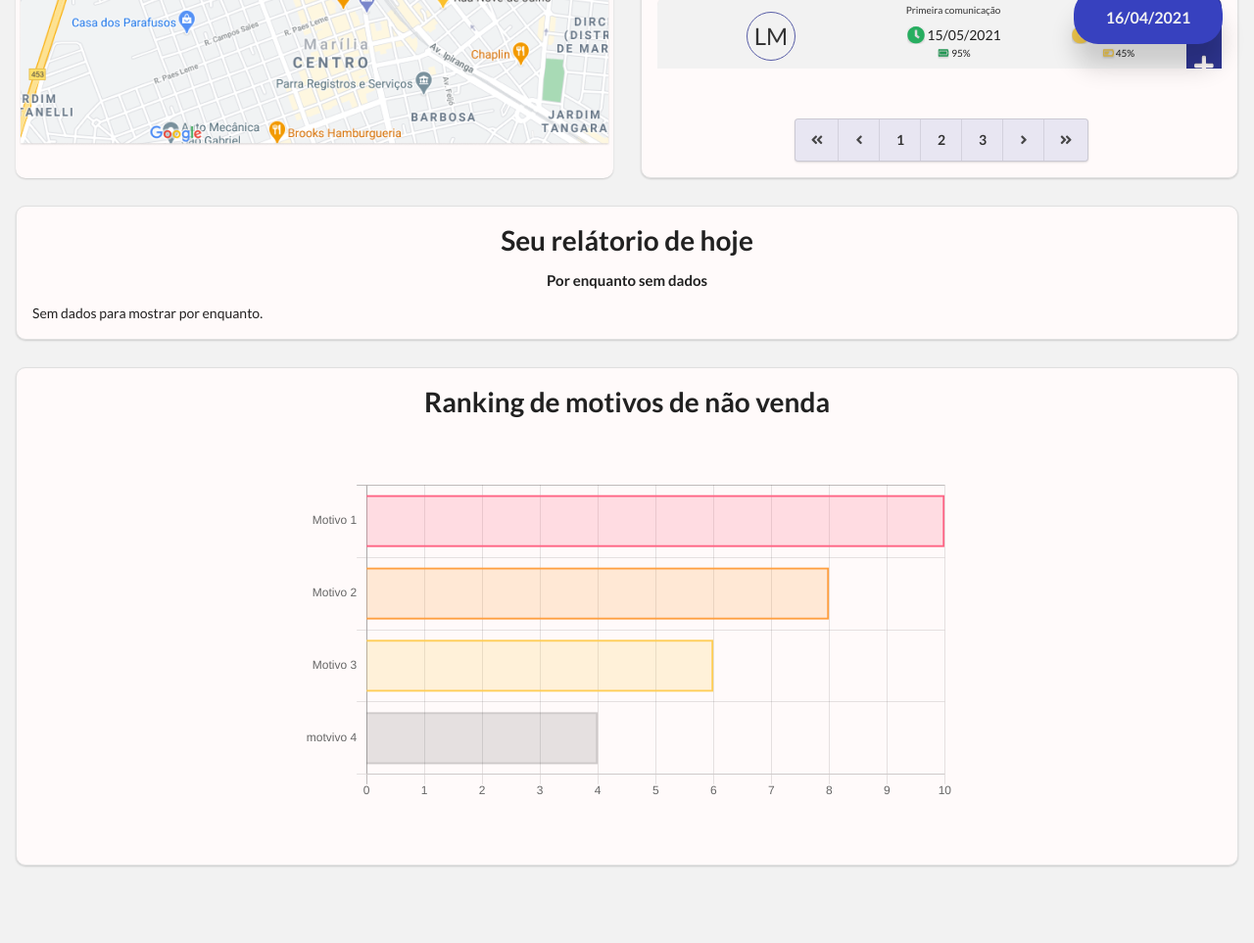
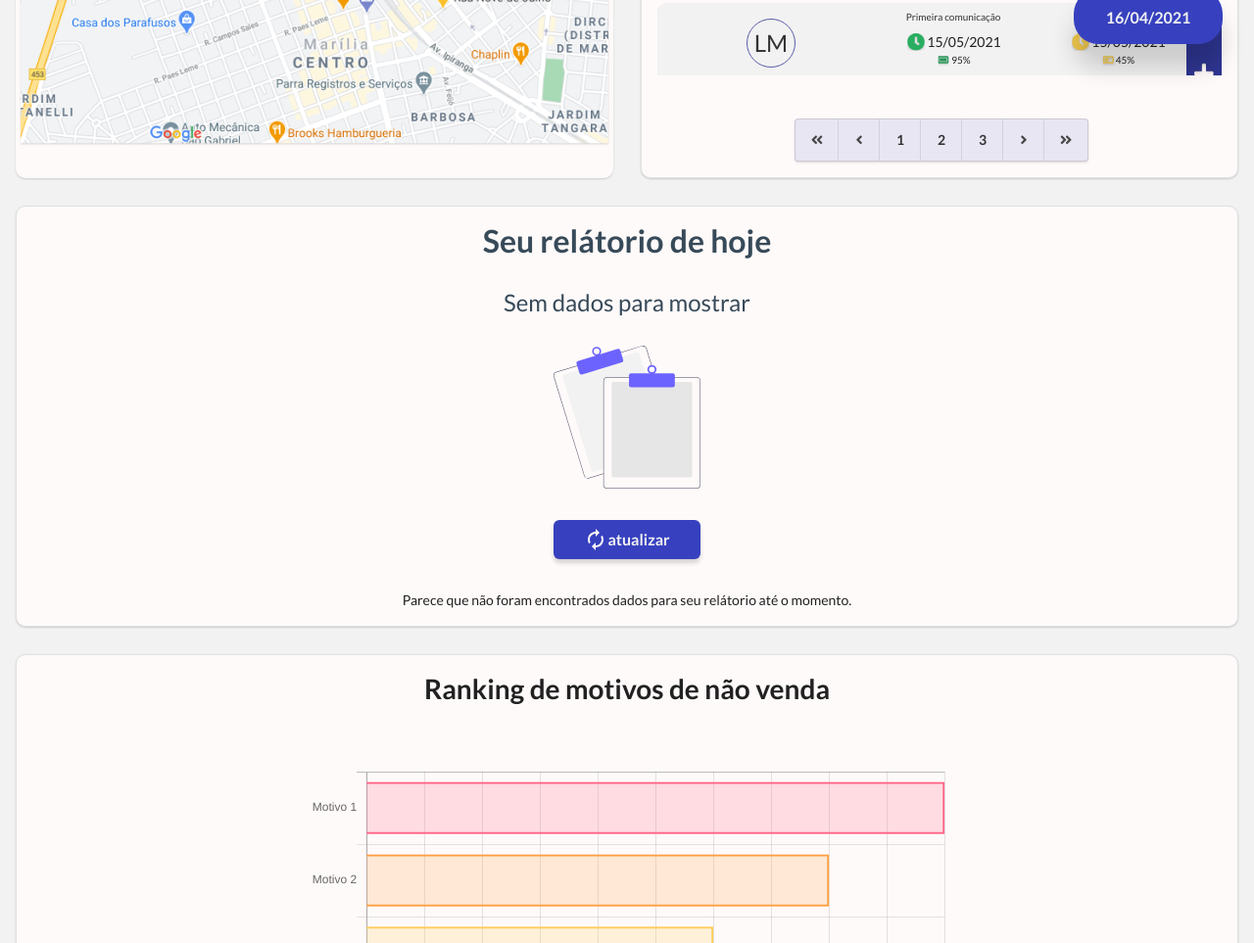
Before and after one commit to HelioHarada/dashboard-gerencialweb, a website: page index.html in a window 1280 px wide. Shown: the part 723-1686 px from the top of the page at 98% size. Before the commit the page ends 1621 px from the top, so only its background shows below. Drawn offline with nearby package versions, Linux system fonts and the light colour scheme.

Commit message:
created card not found

```diff
--- a/index.html
+++ b/index.html
@@ -85,7 +85,7 @@
                         <!-- RIGHT SIDE -->
                         <div class="eight wide column">
                             <div class="fs-right-side">
-                                <h2>Lista de Vendedores</h2>
+                                <h5>Lista de Vendedores</h5>
 
                                 <!-- Search input -->
                                 <div class="ui icon input fs-search-icon">
@@ -495,12 +495,31 @@
 
                         <!-- SECTION CHART(GRÁFICOS) VENDAS -->
                         <div id="fs-section-chart" class="sixteen wide column">
+
                             <div id="fs-chart-withoutdata" class="fs-box-chart">
-                                <h1 align="center">Seu relátorio de hoje</h1>
+                                <h5 align="center">Seu relátorio de hoje</h5>
 
-                                <div class="center">
-                                    <h4 align="center">Por enquanto sem dados</h4>
-                                    <p>Sem dados para mostrar por enquanto.</p>
+                                <div class="content">
+
+                                    <h6 align="center">Sem dados para mostrar</h6>
+
+                                    <div class="box-img">
+                                        <img src="nodata.svg" alt="">
+                                    </div>
+
+                                    <div class="box-button">
+                                            <button>
+                                                <img src="reload.svg" alt="">
+                                                atualizar
+                                            </button>
+                                        </div>
+
+                                    <div class="fs-text-notfound">
+                                        <p>Parece que não foram encontrados dados para seu relátorio até o momento.</p>
+
+                                    </div>
+
+
                                 </div>
                             </div>
 
--- a/style.scss
+++ b/style.scss
@@ -1,14 +1,56 @@
+$color-text : #374A59;
+
 body {
   background: #F2F2F2;
 }
+
+
+
+
+
 
 .main {
   margin: 16px;
 }
 
+
+h2{
+  font-family: Lato;
+  font-style: normal;
+  font-weight: 500;
+  font-size: 52px;
+  line-height: 62px;
+  color: $color-text;
+
+}
+
+h3{
+  font-family: Lato;
+  font-style: normal;
+  font-weight: bold;
+  font-size: 38px;
+  line-height: 46px;
+  color: $color-text;
+
+}
+
+h5{
+  font-family: Lato;
+  font-style: normal;
+  font-weight: 600;
+  font-size: 32px;
+  line-height: 38px;
+  color: $color-text;
+
+}
 h6 {
   font-family: Lato;
   font-style: normal;
+  font-weight: normal;
+  font-size: 24px;
+  line-height: 24px;
+  color: $color-text;
+
 }
 
 ::selection {
@@ -475,6 +517,62 @@ h6 {
   padding: 8px !important;
 }
 
+#fs-chart-withoutdata{
+
+  h6{
+    margin: 32px 0px 32px 0px;
+  }
+
+  .box-img{
+
+    display: flex;
+    justify-content: center;
+  }
+
+  .box-img img{
+    width: 150px;
+  }
+
+  .fs-text-notfound{
+    margin-top: 32px;
+    display: flex;
+    justify-content: center;
+
+  }
+.box-button{
+
+  margin-top: 32px;
+  display: flex;
+  justify-content: center;
+  button{
+    cursor: pointer;
+    /* Auto Layout */
+    display: flex;
+    flex-direction: row;
+    justify-content: center;
+    align-items: center;
+    padding: 8px;
+    width: 150px;
+
+    /* primaria */
+    background: #3741BF;
+    /* button */
+    border: none;
+    box-shadow: 0px 4px 4px rgba(0, 0, 0, 0.16);
+    border-radius: 6px;
+    font-family: Lato;
+    font-style: normal;
+    font-weight: bold;
+    font-size: 16px;
+
+    /* Gray 6 */
+    color: #F2F2F2;
+    }
+}
+}
+
+
+
 /*# sourceMappingURL=style.css.map */
 /*# sourceMappingURL=style.scss.map */
 /*# sourceMappingURL=style.css.map */
```
Also changed, not shown: nodata.svg (added), reload.svg (added), style.css, 1 other file.
